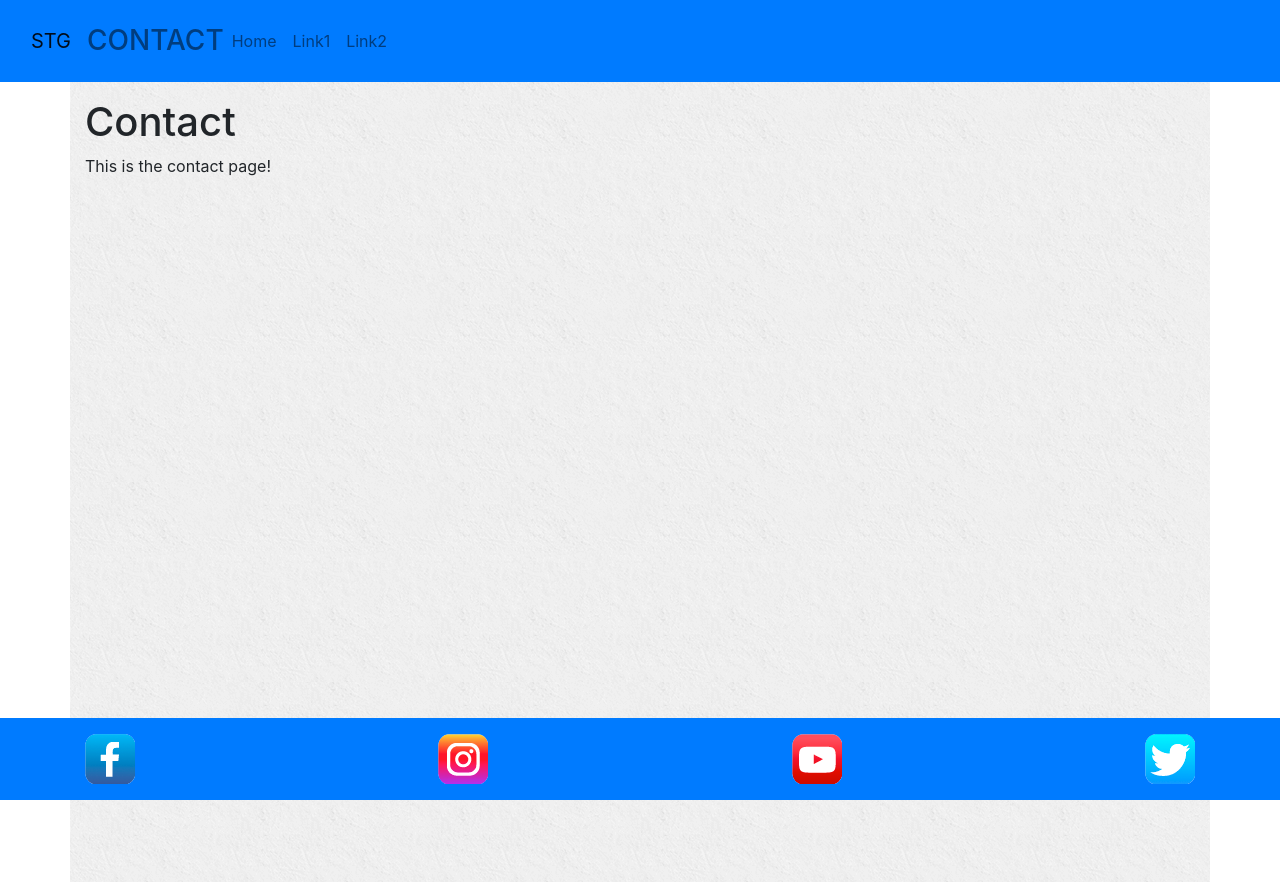
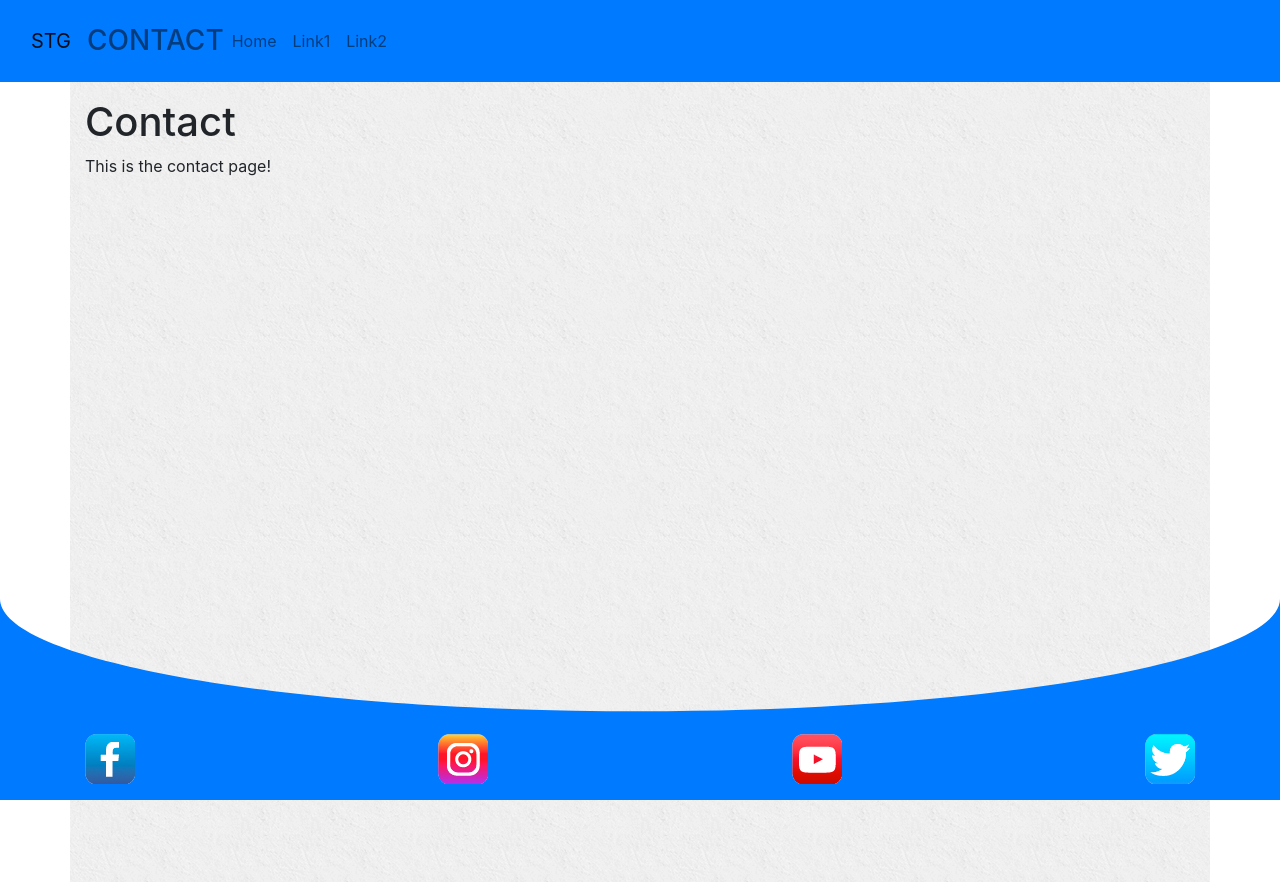
Before and after one commit to sgedye/mobile-portfolio, a React (Create React App) app: page /contact in a window 1280 px wide. Built offline with nearby package versions, Linux system fonts and the light colour scheme.

Commit message:
Added Footer Wave :art:

```diff
--- /dev/null
+++ b/src/components/Footer-Wave.tsx
@@ -0,0 +1,16 @@
+import React from "react";
+
+export const FooterWave = () => (
+  <svg
+    xmlns="http://www.w3.org/2000/svg"
+    data-name="bottom-wave"
+    preserveAspectRatio="none"
+    viewBox="0 0 1200 120"
+    style={{ position: "relative", top: "1px" }}
+  >
+    <path
+      d="M600 112.77C268.63 112.77 0 65.52 0 7.23V120h1200V7.23c0 58.29-268.63 105.54-600 105.54z"
+      fill="#007bff"
+    ></path>
+  </svg>
+);
--- a/src/components/Footer.tsx
+++ b/src/components/Footer.tsx
@@ -2,14 +2,18 @@ import * as React from "react";
 import { Link } from "react-router-dom";
 
 import "../assets/scss/footer.scss";
+import { FooterWave } from "./Footer-Wave";
 
 export const Footer = () => (
-  <footer className="container-fluid bg-primary p-3 fixed-bottom">
+  <footer className="fixed-bottom">
+    <FooterWave />
+    <div className="container-fluid bg-primary p-3">
       <nav className="container social-media-icons w-100 d-flex justify-content-between">
         <Link className="facebook" to="/" />
         <Link className="instagram" to="/about" />
         <Link className="youtube" to="/projects" />
         <Link className="twitter" to="/contact" />
       </nav>
+    </div>
   </footer>
 );
```
Also changed, not shown: src/pages/contact.tsx (+5 -5 lines), src/assets/svg/curve.svg (added). Lines whose indentation alone changed are shown as unchanged.
